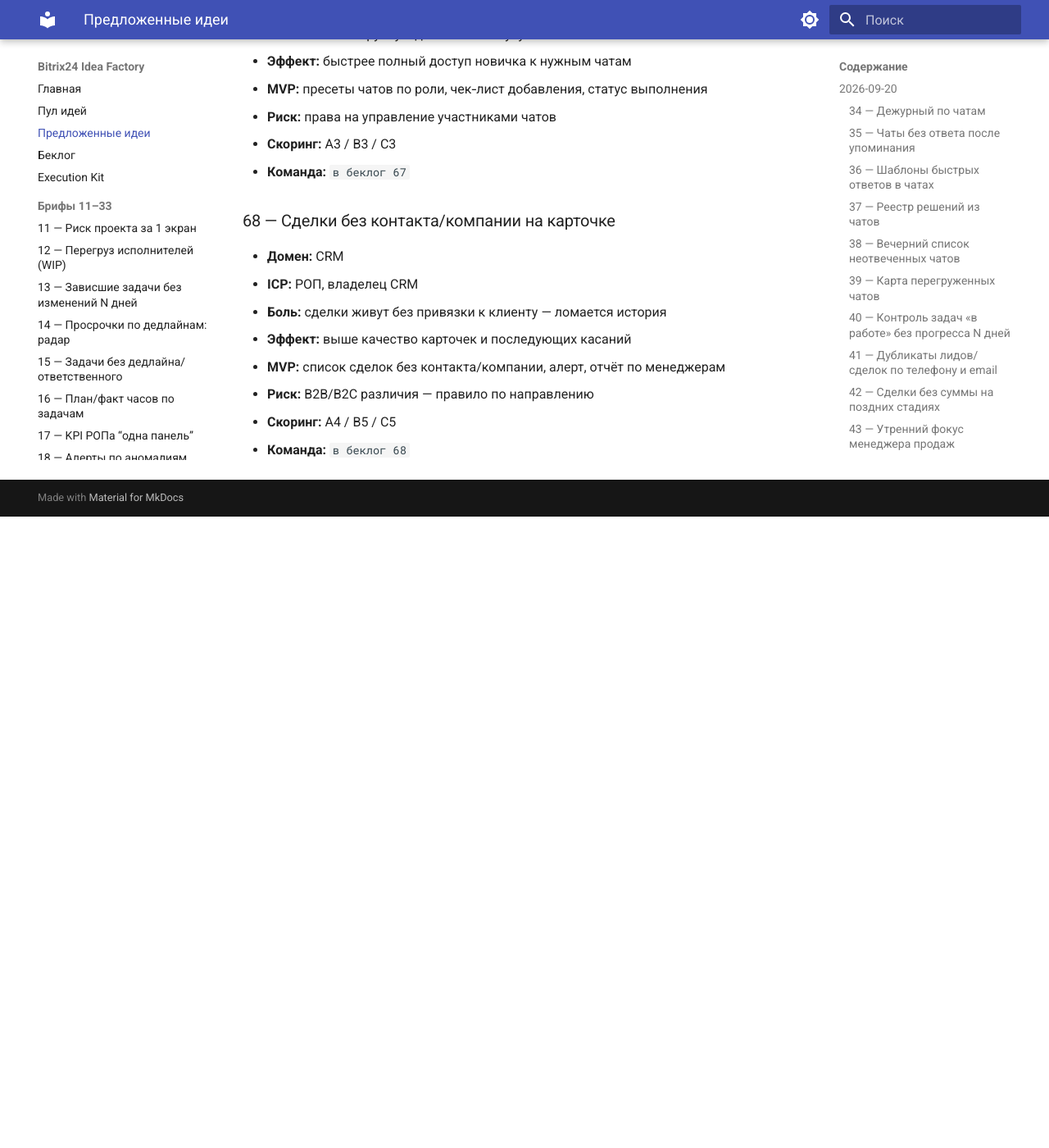
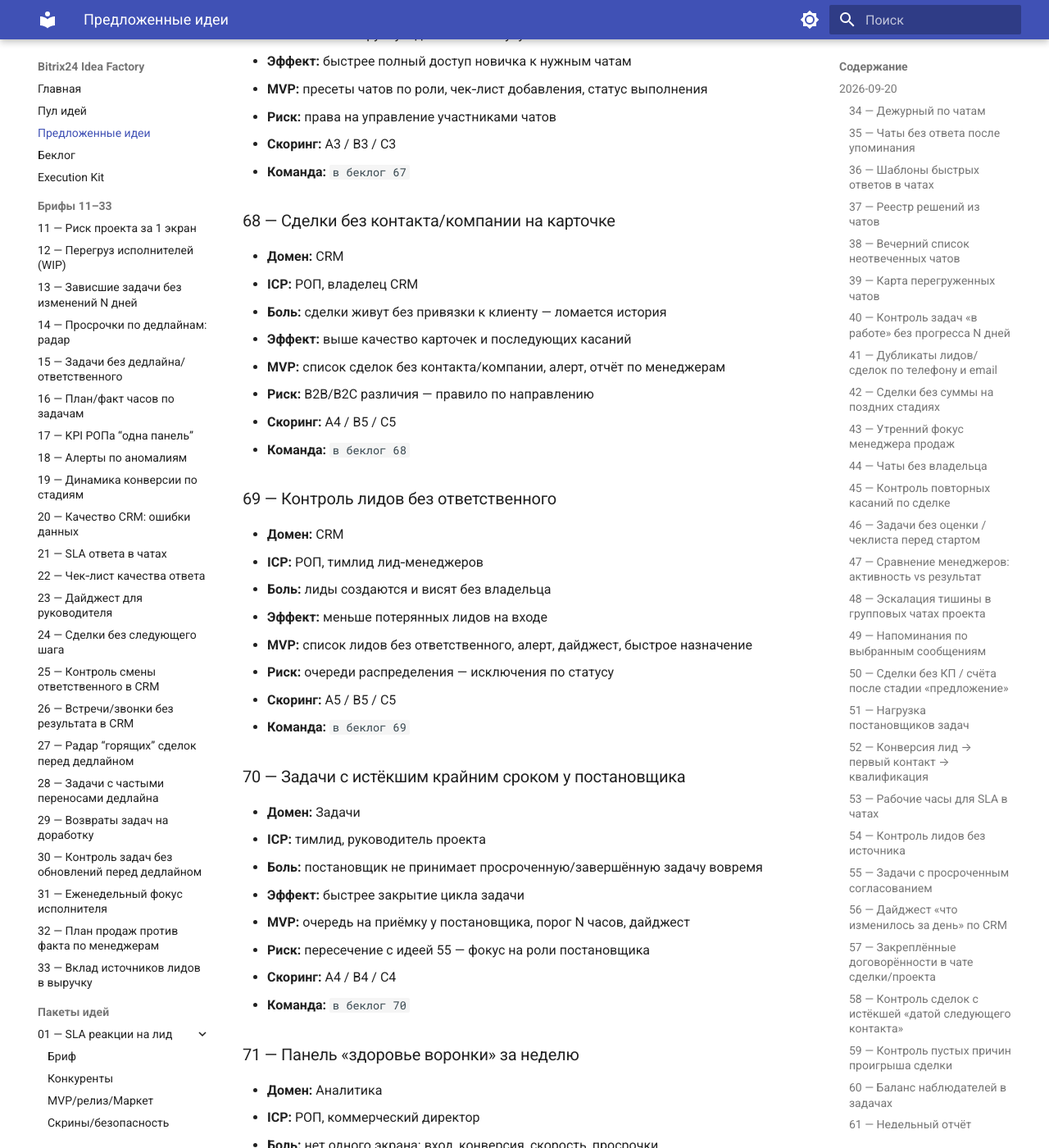
Before and after one commit to grinkevich-dima/b24-idea-factory, an MkDocs documentation site: the page built from docs/idea-briefs/PROPOSED.md, in a window 1280 px wide and 1400 px high, scrolled down 12108 px. Shown: the whole window at 82% size. Built offline with MkDocs 1.6.1 and Material for MkDocs 9.7.7, drawn with Linux system fonts in a browser that asks for light colours; before the commit the page ends 12738 px from its top, so only the background shows below that; some of the changed text lies outside the part shown.

Commit message:
Log proposed ideas 69-73
Co-authored-by: grinkevich-dima <grinkevich-dima@users.noreply.github.com>

```diff
--- a/docs/idea-briefs/PROPOSED.md
+++ b/docs/idea-briefs/PROPOSED.md
@@ -365,3 +365,53 @@
 - **Риск:** B2B/B2C различия — правило по направлению
 - **Скоринг:** A4 / B5 / C5
 - **Команда:** `в беклог 68`
+
+### 69 — Контроль лидов без ответственного
+- **Домен:** CRM
+- **ICP:** РОП, тимлид лид‑менеджеров
+- **Боль:** лиды создаются и висят без владельца
+- **Эффект:** меньше потерянных лидов на входе
+- **MVP:** список лидов без ответственного, алерт, дайджест, быстрое назначение
+- **Риск:** очереди распределения — исключения по статусу
+- **Скоринг:** A5 / B5 / C5
+- **Команда:** `в беклог 69`
+
+### 70 — Задачи с истёкшим крайним сроком у постановщика
+- **Домен:** Задачи
+- **ICP:** тимлид, руководитель проекта
+- **Боль:** постановщик не принимает просроченную/завершённую задачу вовремя
+- **Эффект:** быстрее закрытие цикла задачи
+- **MVP:** очередь на приёмку у постановщика, порог N часов, дайджест
+- **Риск:** пересечение с идеей 55 — фокус на роли постановщика
+- **Скоринг:** A4 / B4 / C4
+- **Команда:** `в беклог 70`
+
+### 71 — Панель «здоровье воронки» за неделю
+- **Домен:** Аналитика
+- **ICP:** РОП, коммерческий директор
+- **Боль:** нет одного экрана: вход, конверсия, скорость, просрочки
+- **Эффект:** быстрее управленческое решение на планёрке
+- **MVP:** 6–8 метрик воронки + сравнение с прошлой неделей + детализация
+- **Риск:** не раздуть в полный BI
+- **Скоринг:** A5 / B4 / C4
+- **Команда:** `в беклог 71`
+
+### 72 — Контроль чатов без темы/названия
+- **Домен:** Чаты
+- **ICP:** админ портала, руководитель отдела
+- **Боль:** безымянные чаты сложно искать и контролировать
+- **Эффект:** выше порядок в списке чатов
+- **MVP:** аудит чатов без названия/с шаблонным именем, список нарушений, напоминание владельцу
+- **Риск:** ценность ниже у малых команд
+- **Скоринг:** A3 / B4 / C5
+- **Команда:** `в беклог 72`
+
+### 73 — Сделки с суммой ниже минимального чека
+- **Домен:** CRM
+- **ICP:** РОП, коммерческий директор
+- **Боль:** менеджеры тащат мелкие сделки и тратят ресурс команды
+- **Эффект:** меньше «мусорных» сделок в воронке
+- **MVP:** порог минимальной суммы по воронке, список нарушений, дайджест
+- **Риск:** исключения для стратегических клиентов
+- **Скоринг:** A4 / B5 / C5
+- **Команда:** `в беклог 73`
```
Also changed, not shown: other parts of docs/idea-briefs/PROPOSED.md (+1 -1 lines).
